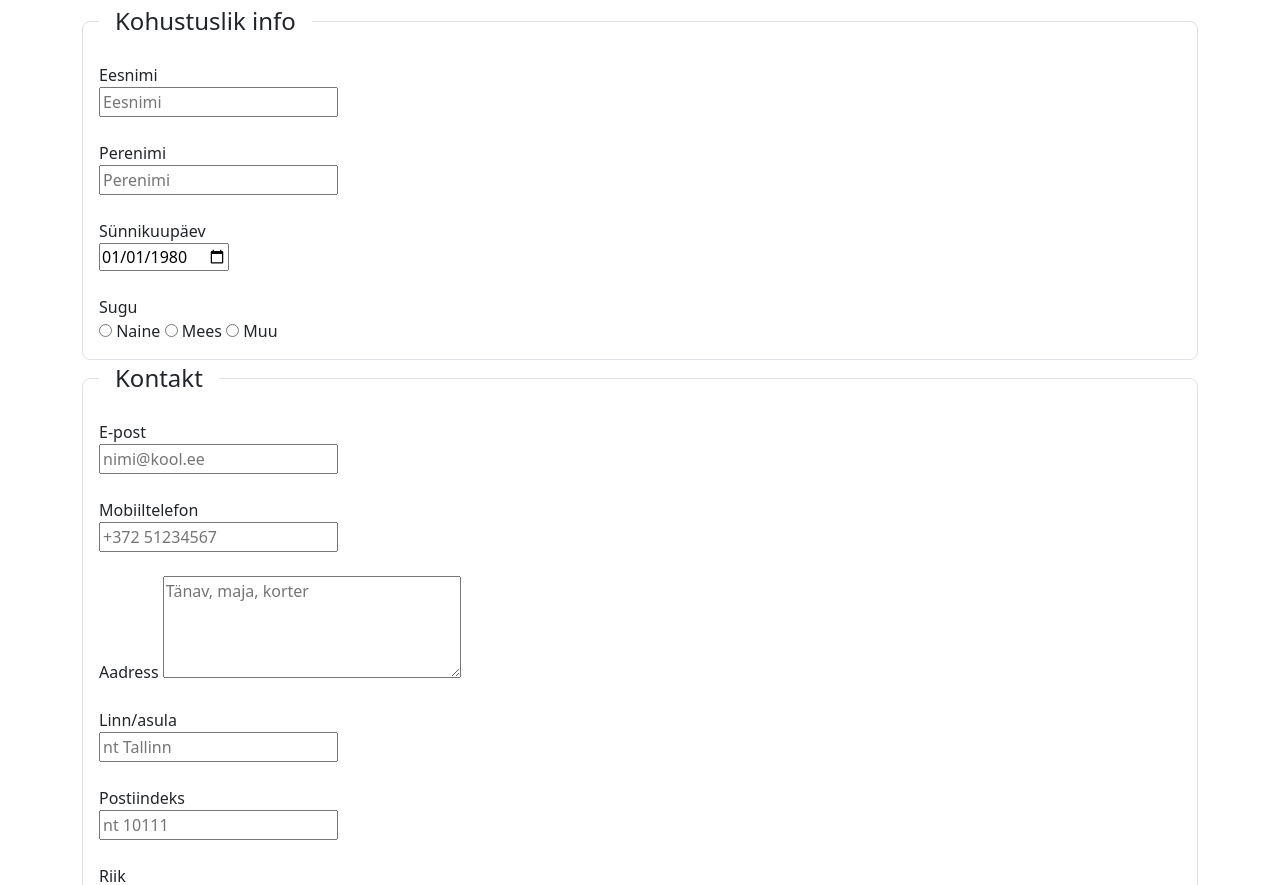
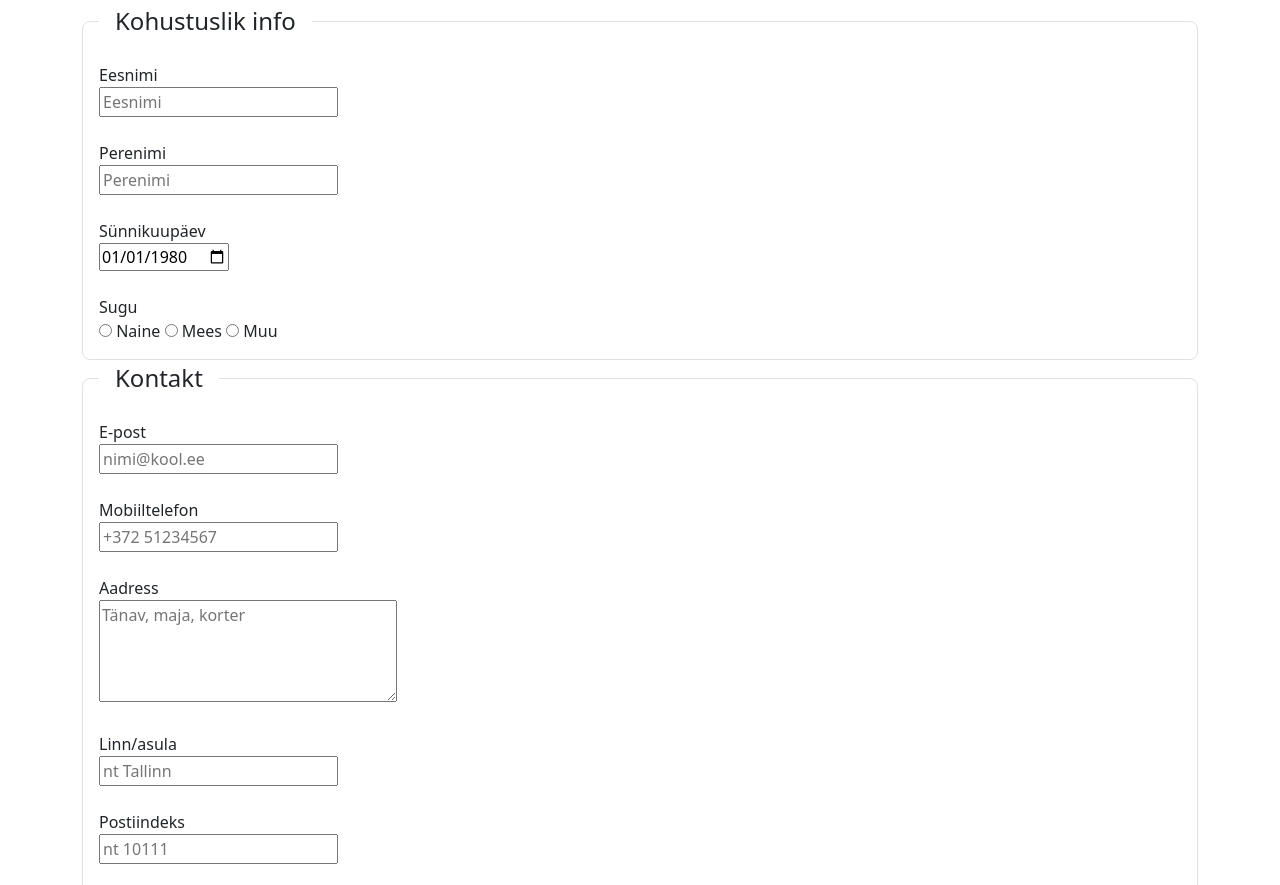
Before and after one commit to hploompuu-spec/HTML_its25, a plain HTML site: page bs10.html in a window 1280 px wide. Shown: the part 53-938 px from the top of the page. Drawn offline with nearby package versions, Linux system fonts and the light colour scheme.

Commit message:
veel rohkem valmis

```diff
--- a/bs10.html
+++ b/bs10.html
@@ -38,7 +38,7 @@
                     <label for="mobiiltelefon">Mobiiltelefon</label><br>
                     <input id="mobiiltelefon" name="mobiiltelefon" type="tel" pattern="\+372\s?\d{7,8}$" placeholder="+372 51234567"><br>
                     <br>
-                    <label for="aadress">Aadress</label>
+                    <label for="aadress">Aadress</label><br>
                     <textarea id="aadress" name="aadress" rows="4" cols="30" placeholder="Tänav, maja, korter"></textarea><br>
                     <br>
                     <label for="linn">Linn/asula</label><br>
```
